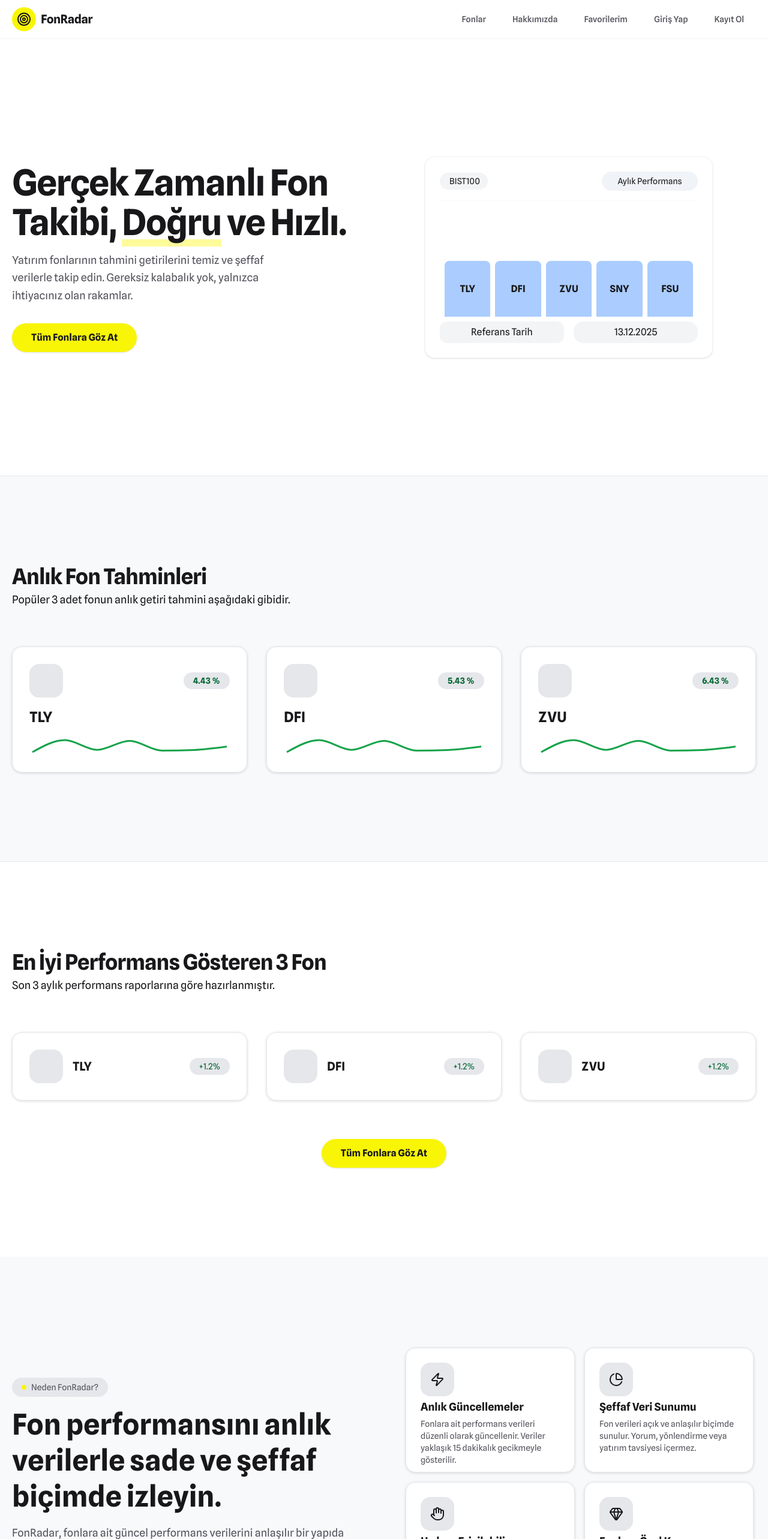
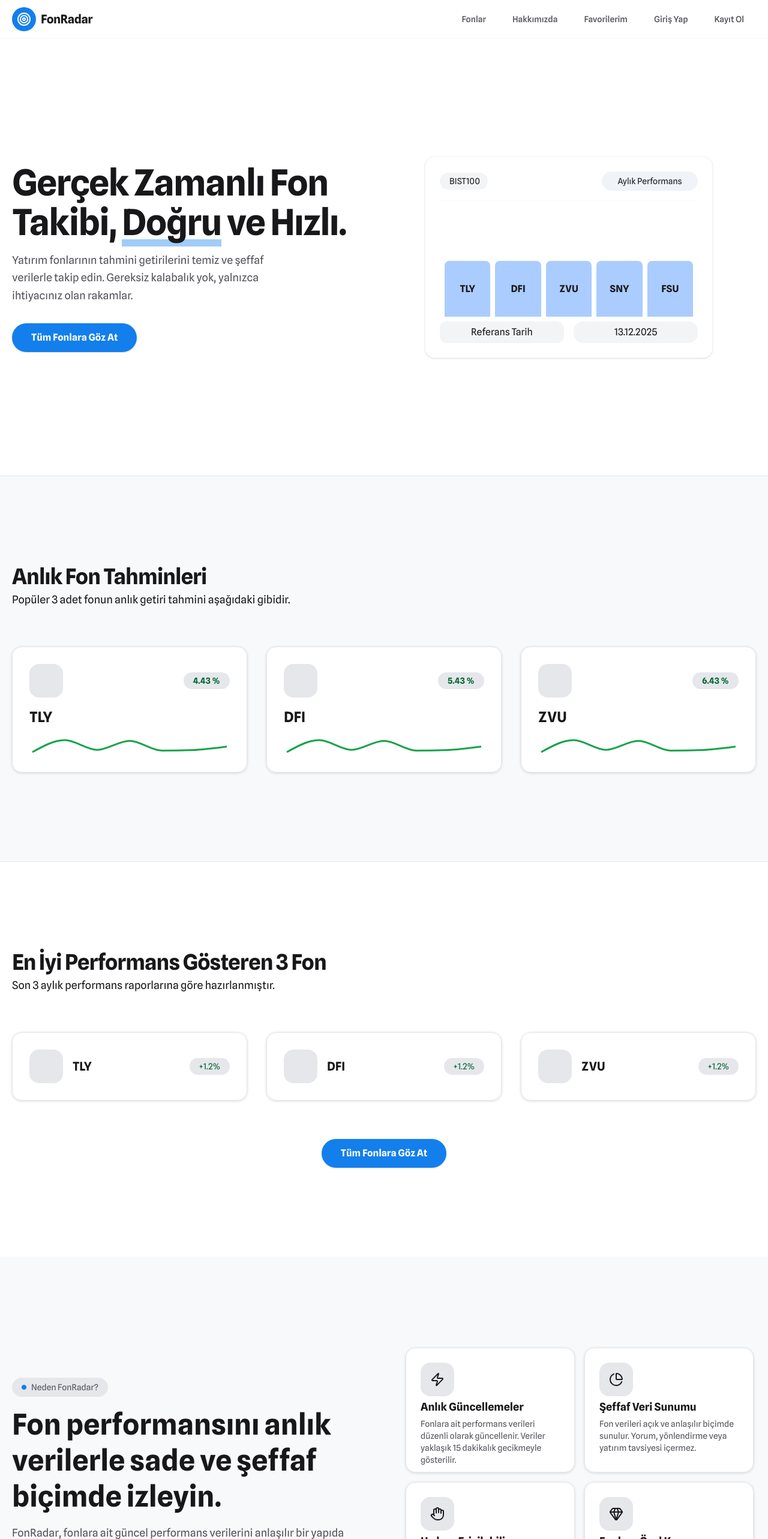
Before and after one commit to abaciarda/Fon-Radar-Web-App, a Next.js app: page / in a window 1280 px wide. Shown: the top 2566 px of the page at 60% size. Built offline with nearby package versions, Linux system fonts and the light colour scheme; a web font is replaced by a local one.

Commit message:
Minor UI Color Changes

```diff
--- a/src/app/components/Footer.tsx
+++ b/src/app/components/Footer.tsx
@@ -7,7 +7,7 @@ export default function Footer() {
 
                 <div className="flex flex-col gap-4">
                     <div className="flex items-center gap-3">
-                        <div className="w-10 h-10 bg-primary rounded-full flex justify-center items-center">
+                        <div className="w-10 h-10 bg-primary rounded-full flex justify-center items-center text-white">
                             <Target />
                         </div>
                         <p className="text-xl font-bold text-text-main">FonRadar</p>
--- a/src/app/components/Navigation.tsx
+++ b/src/app/components/Navigation.tsx
@@ -24,7 +24,7 @@ export default function Navigation() {
       <div className="max-w-7xl mx-auto px-5 h-16 flex items-center justify-between">
 
         <Link href={"/"} className="flex items-center gap-2">
-          <div className="flex items-center justify-center size-10 rounded-full bg-primary">
+          <div className="flex items-center justify-center size-10 rounded-full bg-primary text-white">
             <Target />
           </div>
           <span className="text-xl font-bold tracking-tight text-text-main">
@@ -41,8 +41,8 @@ export default function Navigation() {
                 h-10 px-5 rounded-full flex items-center text-sm font-medium transition-all
                 ${
                   isActive(item.url)
-                    ? "bg-primary text-black"
-                    : "text-text-muted hover:bg-primary hover:text-black"
+                    ? "bg-primary text-white"
+                    : "text-text-muted hover:bg-primary hover:text-white"
                 }
               `}
             >
--- a/src/app/funds/page.tsx
+++ b/src/app/funds/page.tsx
@@ -30,7 +30,7 @@ export default function FundsPage() {
                                 <div className="flex gap-3">
                                     <div className="w-14 min-w-[56px] h-14 rounded-lg bg-gray-200" />
                                     <div className="flex flex-col gap-1 w-full overflow-hidden">
-                                        <p className="text-2xl font-semibold group-hover:text-yellow-500 transition-colors">{fund.name}</p>
+                                        <p className="text-2xl font-semibold group-hover:text-primary transition-colors">{fund.name}</p>
                                         <p className="text-text-muted text-sm truncate ">{fund.fullName}</p>
                                     </div>
                                 </div>
--- a/src/app/globals.css
+++ b/src/app/globals.css
@@ -6,7 +6,7 @@
   --font-mono: var(--font-spline-sans-mono);
 
   /* Color Palette - LIGHT */
-  --primary: #f9f506;                /* ana renk */
+  --primary: #137fec;                /* ana renk */
   --secondary: #ffffff;              /* arka plan */
   --tertiary: #f8f9fa;               /* offwhite */
   --softblue: #f0f4f8;               /* yumuşak mavi arka plan */
--- a/src/app/page.tsx
+++ b/src/app/page.tsx
@@ -61,7 +61,7 @@ export default function Home() {
                 </p>
               </div>
               <div className="flex flex-wrap gap-4">
-                <Link href={'/funds'} className="flex h-12 items-center justify-center px-8 rounded-full bg-primary text-text-main text-base font-bold shadow-sm hover:translate-y-[-6px] transition-transform">
+                <Link href={'/funds'} className="flex h-12 items-center justify-center px-8 rounded-full bg-primary text-white text-base font-bold shadow-sm hover:translate-y-[-6px] transition-transform">
                   Tüm Fonlara Göz At
                 </Link>
               </div>
@@ -108,7 +108,7 @@ export default function Home() {
                     {fund.fundPerf} %
                   </div>
                 </div>
-                <p className="text-2xl font-bold leading-[1.1] group-hover:text-yellow-500 transition-colors">{fund.fundName}</p>
+                <p className="text-2xl font-bold leading-[1.1] group-hover:text-primary transition-colors">{fund.fundName}</p>
                 <LineChart width={"100%"} height={30} data={data}>
                   <Line
                     type="monotone"
@@ -138,7 +138,7 @@ export default function Home() {
                 <div className="flex items-center justify-between">
                   <div className="flex items-center gap-4">
                     <div className="w-14 h-14 bg-gray-200 rounded-2xl"></div>
-                    <p className="text-xl font-bold group-hover:text-yellow-500 transition-colors">{fund.fundName}</p>
+                    <p className="text-xl font-bold group-hover:text-primary transition-colors">{fund.fundName}</p>
                   </div>
                   <div className="bg-gray-200 rounded-full py-1 px-4 text-green-800 text-sm">
                     +1.2%
@@ -147,7 +147,7 @@ export default function Home() {
               </Link>
             ))}
           </div>
-          <Link href={'/funds'} className="flex w-max mx-auto h-12 items-center justify-center px-8 rounded-full bg-primary text-text-main text-base font-bold shadow-sm hover:translate-y-[-5px] transition-transform">
+          <Link href={'/funds'} className="flex w-max mx-auto h-12 items-center justify-center px-8 rounded-full bg-primary text-white text-base font-bold shadow-sm hover:translate-y-[-5px] transition-transform">
             Tüm Fonlara Göz At
           </Link>
         </div>
```
